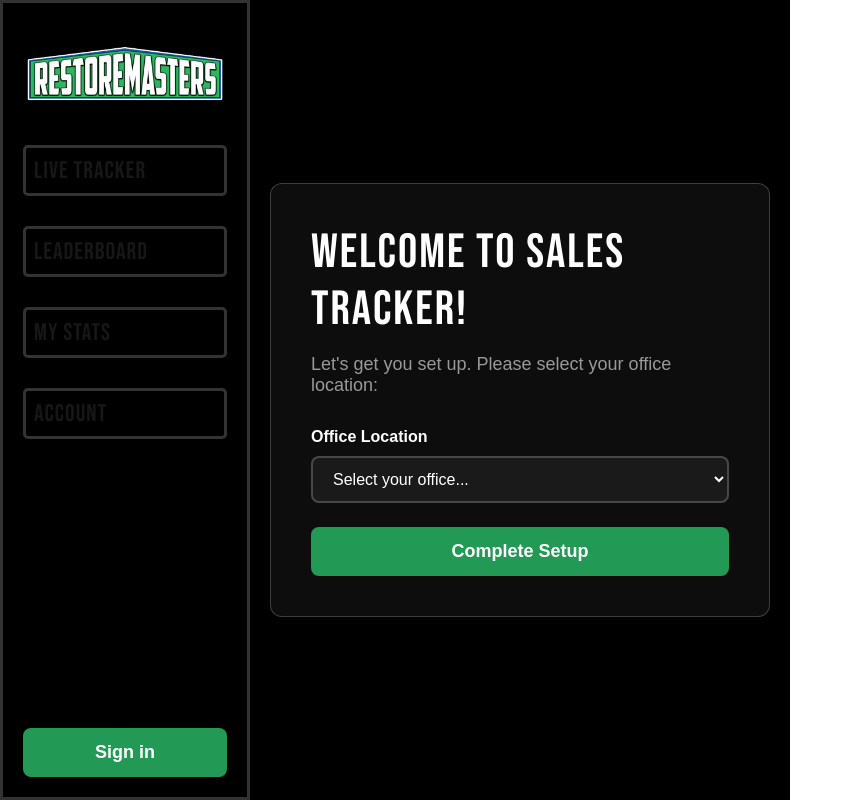
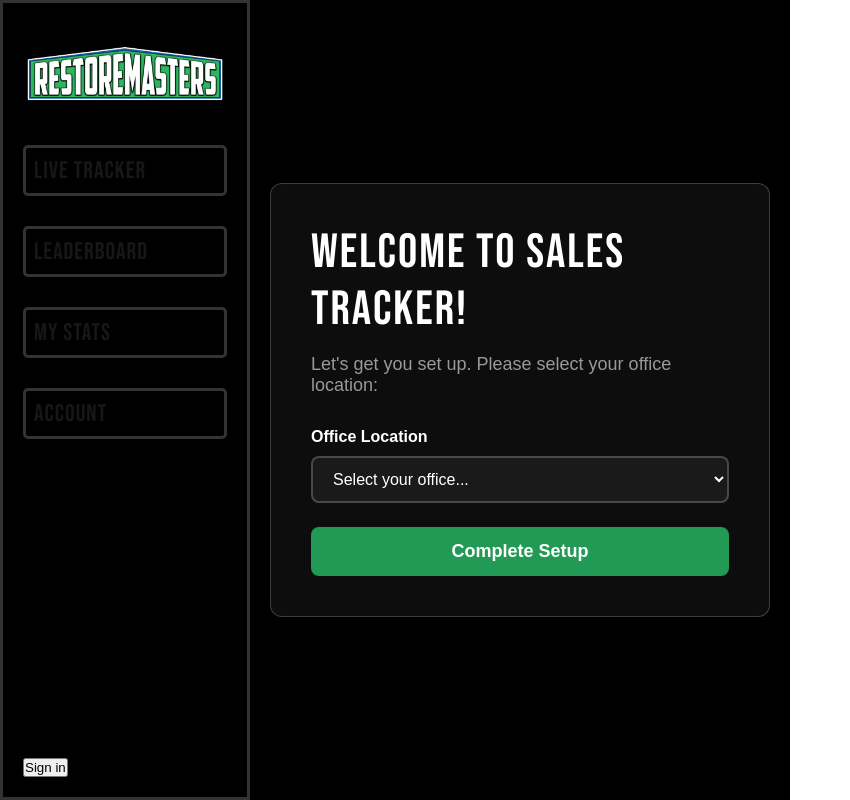
Before and after one commit to EthanDCR/tracker-for-sales-team, a Next.js app: page /onboarding in a window 1280 px wide. Shown: the whole page, without its empty margins (0-850 px from the left). Built offline with nearby package versions, Linux system fonts and the light colour scheme; no server answers.

Commit message:
fix css button selector

```diff
--- a/app/onboarding/onboarding.module.css
+++ b/app/onboarding/onboarding.module.css
@@ -61,7 +61,7 @@
   border-color: rgba(255, 255, 255, 0.4);
 }
 
-button {
+.submitButton {
   width: 100%;
   padding: 14px 24px;
   font-size: 18px;
@@ -74,11 +74,11 @@ button {
   transition: 0.2s;
 }
 
-button:hover:not(:disabled) {
+.submitButton:hover:not(:disabled) {
   opacity: 0.8;
 }
 
-button:disabled {
+.submitButton:disabled {
   background: #666;
   cursor: not-allowed;
 }
--- a/app/onboarding/page.js
+++ b/app/onboarding/page.js
@@ -54,7 +54,7 @@ export default function Onboarding() {
             </select>
           </div>
 
-          <button type="submit" disabled={loading}>
+          <button type="submit" disabled={loading} className={styles.submitButton}>
             {loading ? "Setting up..." : "Complete Setup"}
           </button>
         </form>
```
